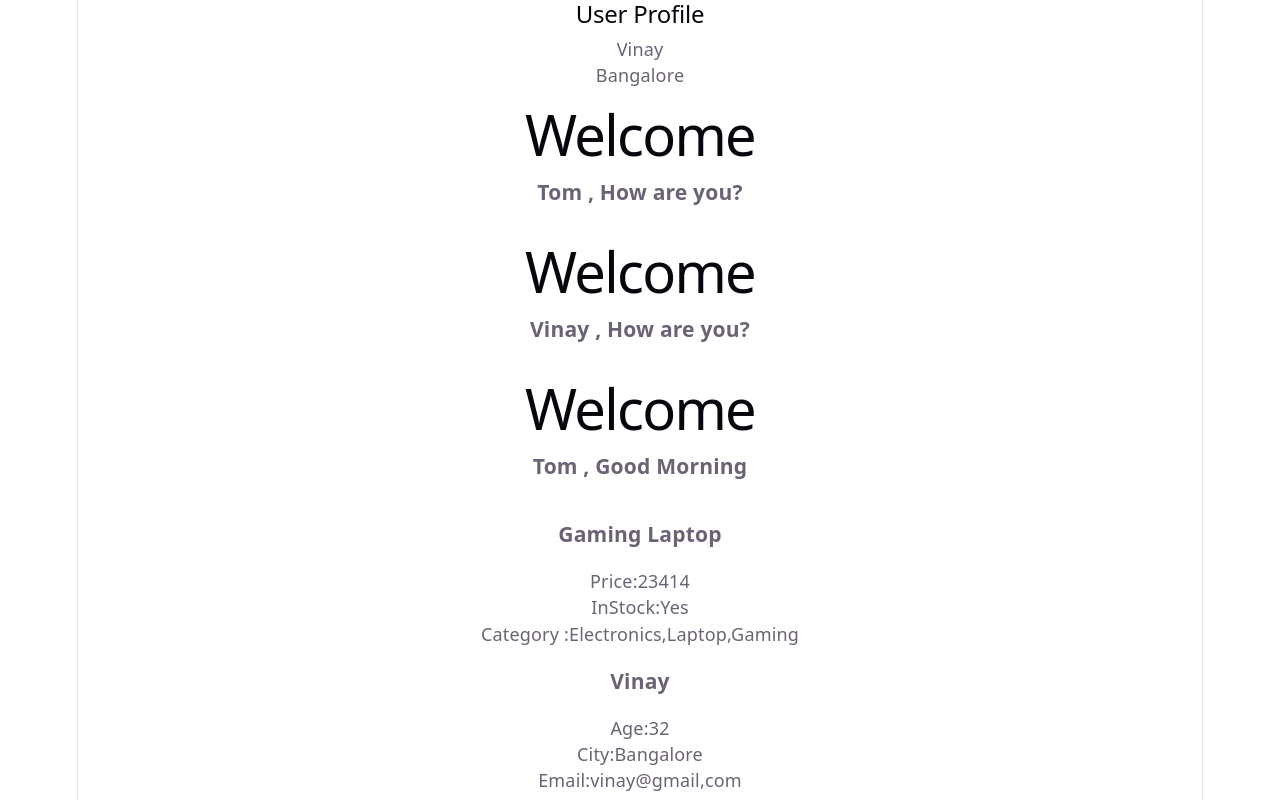
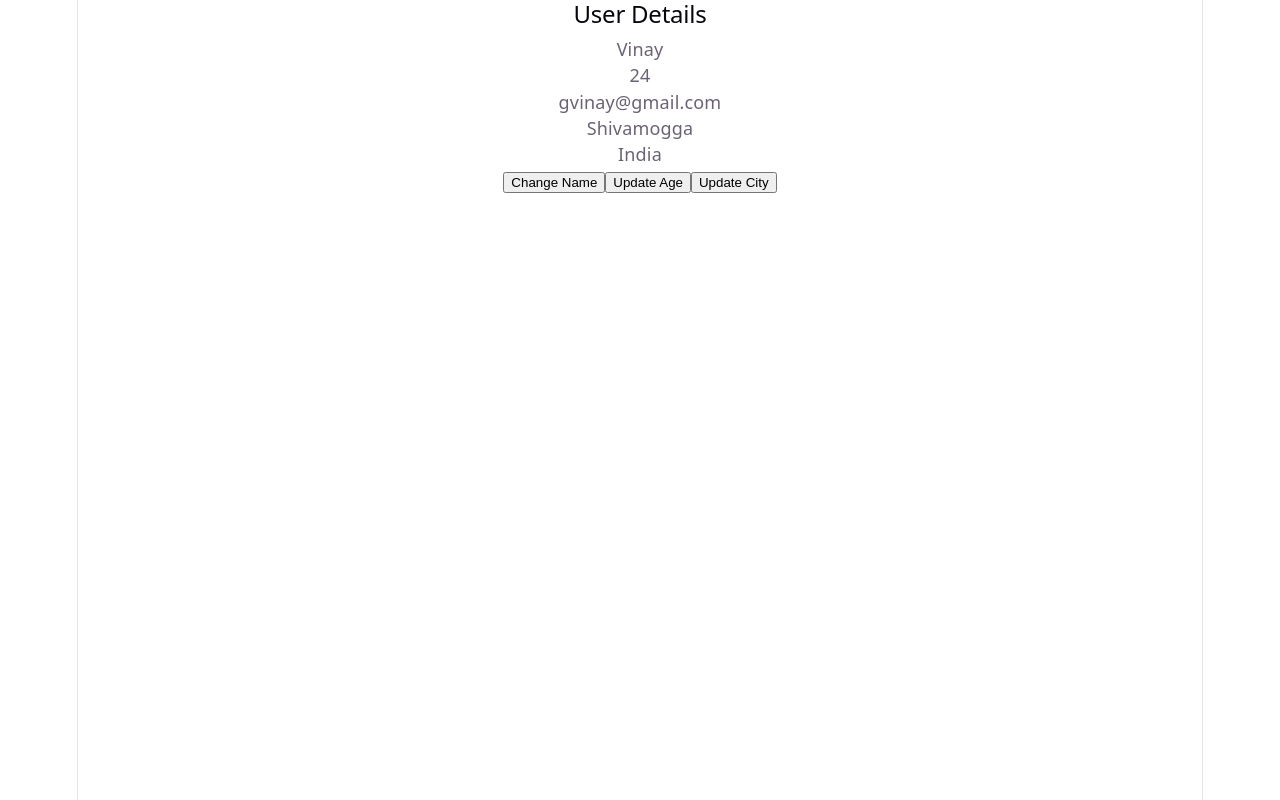
Before and after one commit to vinayg2509/Reac-Learning, a React (Vite) app in the folder reactlearning/my-react-learning/: page / in a window 1280 px wide. Built offline with nearby package versions, Linux system fonts and the light colour scheme.

Commit message:
[Vinay]Practised how to use states with object

```diff
--- a/reactlearning/my-react-learning/src/App.jsx
+++ b/reactlearning/my-react-learning/src/App.jsx
@@ -1,28 +1,12 @@
 import './App.css'
-import Welcome from './components/Welcome';
-import Products from './components/Products'
-import UserCard from './components/UserCard';
-import CardWrapper from './components/CardWrapper';
+import UserProfile from './components/UserProfile'
 
 function App() {
 
   return (
   <>
 
-
-    <CardWrapper title={"User Profile"}>
-
-      <p>Vinay</p>
-      <p>Bangalore</p>
-
-    </CardWrapper>
-
-    <Welcome />
-    <Welcome name="Vinay"/>
-    <Welcome message="Good Morning"/>
-
-     <Products title="Gaming Laptop" price={23414} inStock={true} category={['Electronics',"Laptop","Gaming"]}/>
-      <UserCard name="Vinay" age={32} city="Bangalore" email="vinay@gmail,com"/>
+    <UserProfile/>
 
  </>
   )
--- a/reactlearning/my-react-learning/src/components/CardWrapper.jsx
+++ /dev/null
@@ -1,10 +0,0 @@
-import React from 'react'
-
-export default function CardWrapper({title,children}) {
-  return (
-    <div>
-      <h2>{title}</h2>
-      <div>{children}</div>
-    </div>
-  )
-}
--- a/reactlearning/my-react-learning/src/components/Products.jsx
+++ /dev/null
@@ -1,19 +0,0 @@
-import React from 'react'
-
-export default function Products({title,inStock,category,price}) {
-  return (
-    <div>
-      <h3>{title}</h3>
-      <p>Price:{price}</p>
-      <p>InStock:{inStock?"Yes":"No"}</p>
-      <p>Category :{category.join(',')}</p>
-
-
-
-
-
-
-
-    </div>
-  )
-}
--- a/reactlearning/my-react-learning/src/components/UserCard.jsx
+++ /dev/null
@@ -1,11 +0,0 @@
-import React from 'react'
-import UserInfo from './UserInfo';
-
-export default function UserCard({name,...rest}) {
-  return (
-    <div>
-            <h3>{name}</h3>
-            <UserInfo{...rest}/>
-    </div>
-  )
-}
--- a/reactlearning/my-react-learning/src/components/UserInfo.jsx
+++ /dev/null
@@ -1,12 +0,0 @@
-import React from 'react'
-
-export default function UserInfo({namd,age,city,email}) {
-  return (
-    <div>
-            <h3>{name}</h3>
-            <p>Age:{age}</p>
-            <p>City:{city}</p>
-            <p>Email:{email}</p>
-    </div>
-  )
-}
--- /dev/null
+++ b/reactlearning/my-react-learning/src/components/UserProfile.jsx
@@ -0,0 +1,54 @@
+import { useState } from "react";
+
+export default function UserProfile() {
+  const [user, setUser] = useState({
+    name: "Vinay",
+    age: 24,
+    email: "gvinay@gmail.com",
+    address:{
+        city:"Shivamogga",
+        country:"India"
+    }
+  });
+
+  const changeName=()=>{
+    setUser({
+        ...user,
+        name:"Vinay G"
+
+    })
+  }
+  const updateAge=()=>{
+    setUser({
+        ...user,
+        age:user.age+1
+    })
+  }
+  const updateCity=()=>{
+    setUser({...user,
+        address:{
+            ...user.address,
+            city:"Bangalore"
+        }}
+
+    )
+  }
+  return (
+    <div>
+      <h2>User Details</h2>
+
+      <p>{user.name}</p>
+      <p>{user.age}</p>
+      <p>{user.email}</p>
+      <p>{user.address.city}</p>
+      <p>{user.address.country}</p>
+
+
+      <button onClick={changeName}>Change Name</button>
+      <button onClick={updateAge}>Update Age</button>
+
+      <button onClick={updateCity}>Update City</button>
+
+    </div>
+  );
+}
--- a/reactlearning/my-react-learning/src/components/Welcome.jsx
+++ /dev/null
@@ -1,11 +0,0 @@
-import React from 'react'
-
-export default function Welcome({name="Tom",message="How are you?"}) {
-  return (
-    <div>
-        <h1>Welcome</h1>
-
-        <h3>{name} , {message}</h3>
-    </div>
-  )
-}
```
